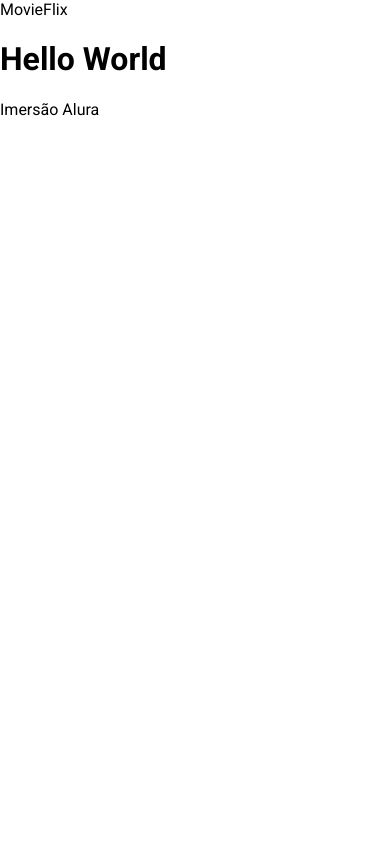
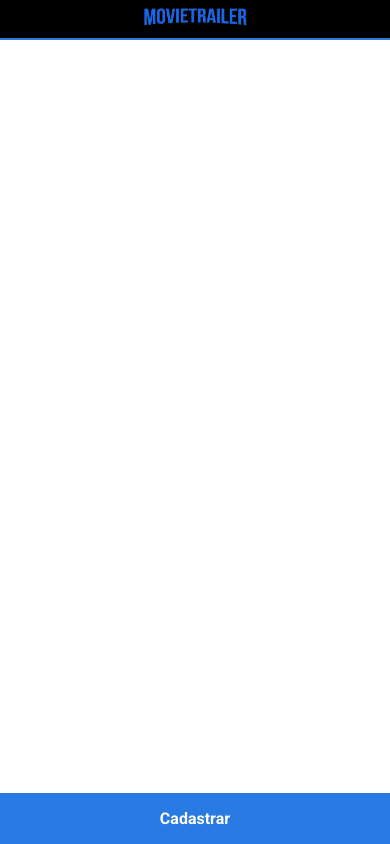
Before and after one commit to thiagohrcosta/Imersao-React, a React (Create React App) app in the folder movie-trailer/: page / in a window 390 px wide. Built offline with nearby package versions, Linux system fonts and the light colour scheme.

Commit message:
Criando componentes de menu, button

```diff
--- a/movie-trailer/package.json
+++ b/movie-trailer/package.json
@@ -8,7 +8,8 @@
     "@testing-library/user-event": "^7.1.2",
     "react": "^16.13.1",
     "react-dom": "^16.13.1",
-    "react-scripts": "3.4.1"
+    "react-scripts": "3.4.1",
+    "styled-components": "^5.1.1"
   },
   "scripts": {
     "start": "react-scripts start",
--- a/movie-trailer/src/App.js
+++ b/movie-trailer/src/App.js
@@ -5,8 +5,6 @@
   return (
     <div>
       <Menu />
-      <h1>Hello World</h1>
-      Imersão Alura
     </div>
   );
 }
--- /dev/null
+++ b/movie-trailer/src/components/Button/index.js
@@ -0,0 +1,25 @@
+import styled from "styled-components";
+
+const Button = styled.button`
+
+color: var(--white);
+border: 1px solid var(--white);
+box-sizing: border-box;
+cursor: pointer;
+padding: 16px 24px;
+font-style: normal;
+font-weight: bold;
+font-size: 16px;
+outline: none;
+border-radius: 5px;
+text-decoration: none;
+display: inline-block;
+transition: opacity .3s;
+}
+&:hover,
+&:focus {
+opacity: .5;
+}
+`;
+
+export default Button;
--- /dev/null
+++ b/movie-trailer/src/components/Menu/Menu.css
@@ -0,0 +1,75 @@
+.Logo {
+  max-width: 168px;
+}
+@media (max-width: 800px) {
+  .Logo {
+    max-width: 105px;
+  }
+}
+
+.Menu {
+  width: 100%;
+  height: 94px;
+  z-index: 100;
+
+  display: flex;
+  justify-content: space-between;
+  align-items: center;
+
+  position: fixed;
+  top: 0;
+  left: 0;
+  right: 0;
+  padding-left: 5%;
+  padding-right: 5%;
+
+  background: var(--black);
+  border-bottom: 2px solid var(--primary);
+}
+body {
+  --bodyPaddingTop: 94px;
+  padding-top: var(--bodyPaddingTop);
+}
+@media (max-width: 800px) {
+  .Menu {
+    height: 40px;
+    justify-content: center;
+  }
+  body {
+    --bodyPaddingTop: 40px;
+    padding-top: var(--bodyPaddingTop);
+  }
+}
+
+.ButtonLink {
+  color: var(--white);
+  border: 1px solid var(--white);
+  box-sizing: border-box;
+  cursor: pointer;
+  padding: 16px 24px;
+  font-style: normal;
+  font-weight: bold;
+  font-size: 16px;
+  outline: none;
+  border-radius: 5px;
+  text-decoration: none;
+  display: inline-block;
+  transition: opacity .3s;
+}
+.ButtonLink:hover,
+.ButtonLink:focus {
+  opacity: .5;
+}
+
+@media (max-width: 800px) {
+  a.ButtonLink {
+    position: fixed;
+    left: 0;
+    right: 0;
+    bottom: 0;
+    background: var(--primary);
+    border-radius: 0;
+    border: 0;
+    text-align: center;
+  }
+}
--- a/movie-trailer/src/components/Menu/index.js
+++ b/movie-trailer/src/components/Menu/index.js
@@ -1,10 +1,19 @@
 import React from 'react';
+import Logo from '../../assets/img/Logo.png';
+import './Menu.css';
+import Button from '../Button';
 
 function Menu(){
   return (
-  <header>
-    MovieFlix
-  </header>
+  <nav className="Menu">
+    <a href="/">
+      <img className="Logo" src={Logo} alt="MovieTrailer"/>
+    </a>
+
+    <Button as="a" className="ButtonLink" href="/">
+      Cadastrar
+    </Button>
+  </nav>
   )
 }
 
```
Also changed, not shown: movie-trailer/src/components/Menu/ButtonLink/index.js (added, +14 -0 lines), movie-trailer/src/assets/img/Logo.png (added), 1 other file (tests, documents, lock files or other folders).
